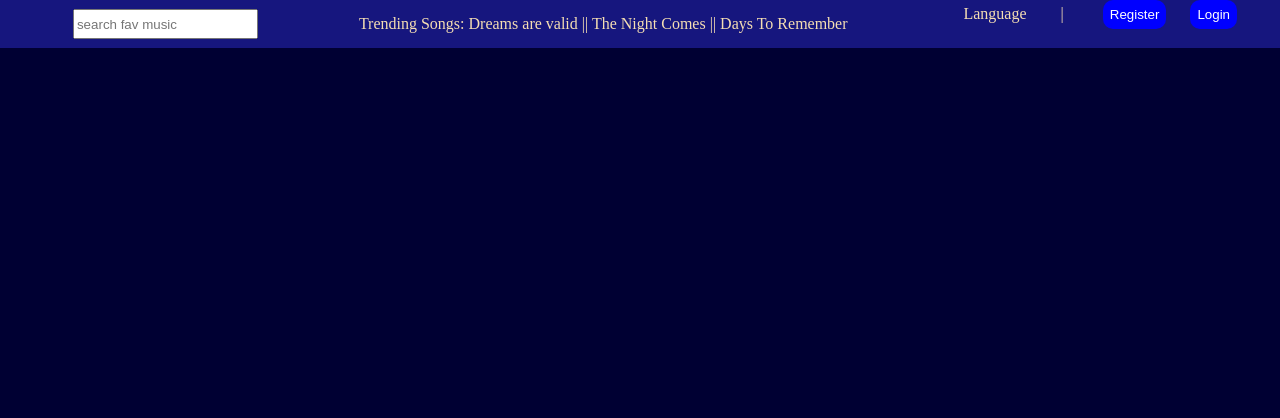
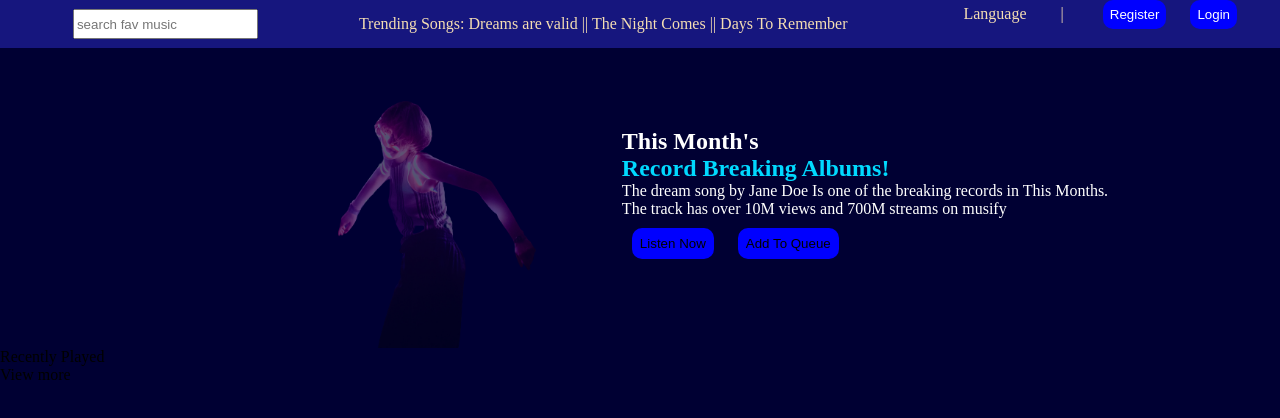
Before and after one commit to Emkayint/info, a plain HTML site: page index.html in a window 1280 px wide. Drawn offline with nearby package versions, Linux system fonts and the light colour scheme; no server answers; some icons are missing.

Commit message:
st: section for recently played

```diff
--- a/index.html
+++ b/index.html
@@ -22,7 +22,20 @@
             </div>
         </header>
         <div class="top-song">
-            <img src="" alt="">
+            <img src="assets/alexander-popov-g-IR3UM2v7M-unsplash-removebg-preview.png" alt="">
+            <div class="my-text">
+                <h2>This Month's <br><span>Record Breaking Albums!</span></h2>
+                <p>The dream song by Jane Doe Is one of the breaking records in This Months. <br> The track has over 10M views and 700M streams on musify</p>
+                <button>Listen Now</button> <button>Add To Queue</button>
+            </div>
+        </div>
+
+        <div class="recently-played">
+            <p>Recently Played</p>
+            <p class="left">View more</p>
+            <div class="slider">
+
+            </div>
         </div>
     </div>
 
--- a/style.css
+++ b/style.css
@@ -39,3 +39,28 @@ header button{
     padding: 7px;
     margin-left: 20px;
 }
+
+.top-song{
+    display: flex;
+    align-items: center;
+    color: white;
+    justify-content: center;
+
+}
+.top-song img{
+    height: 300px;
+    filter: opacity(.4);
+}
+.top-song span{
+    color: rgb(0, 217, 255);
+}
+.top-song button{
+    border: none;
+    background: blue;
+    margin: 10px;
+    padding: 8px;
+    border-radius: 10px;
+}
+.my-text{
+    align-items: center;
+}
```
